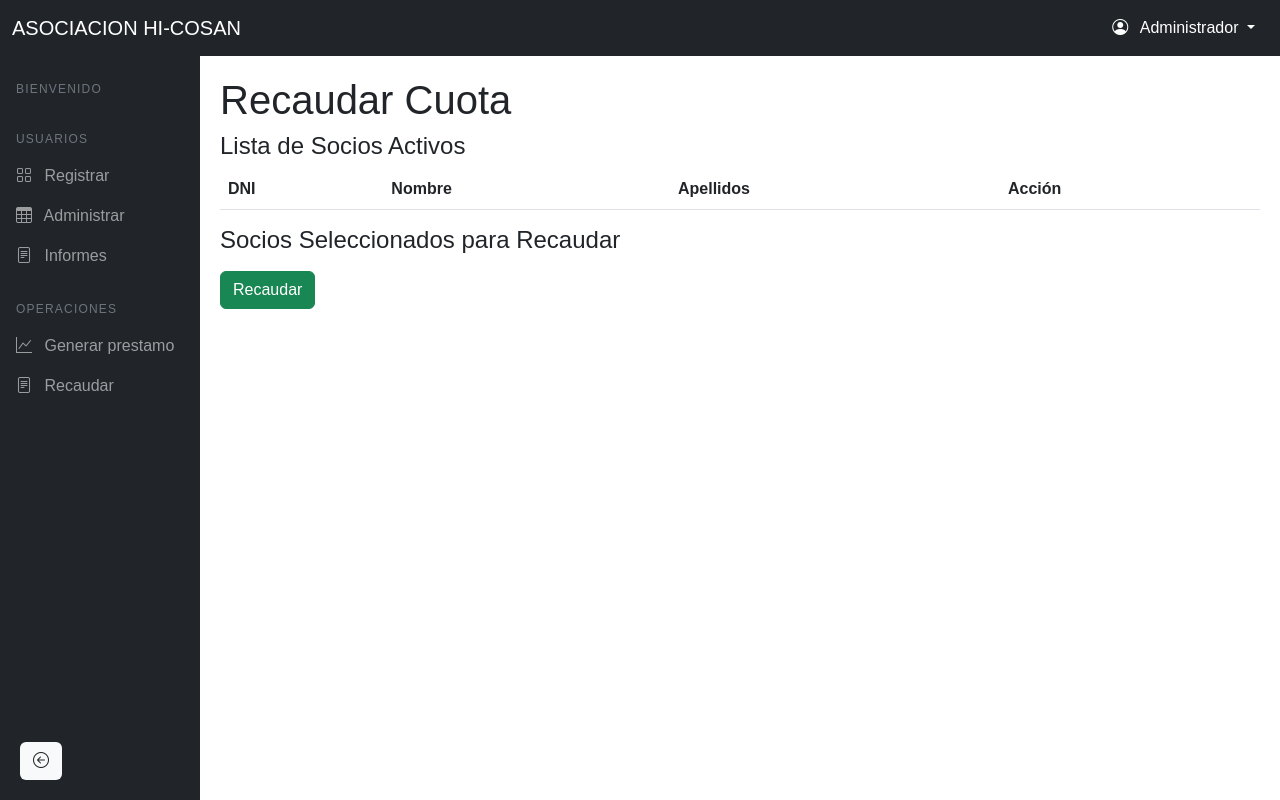
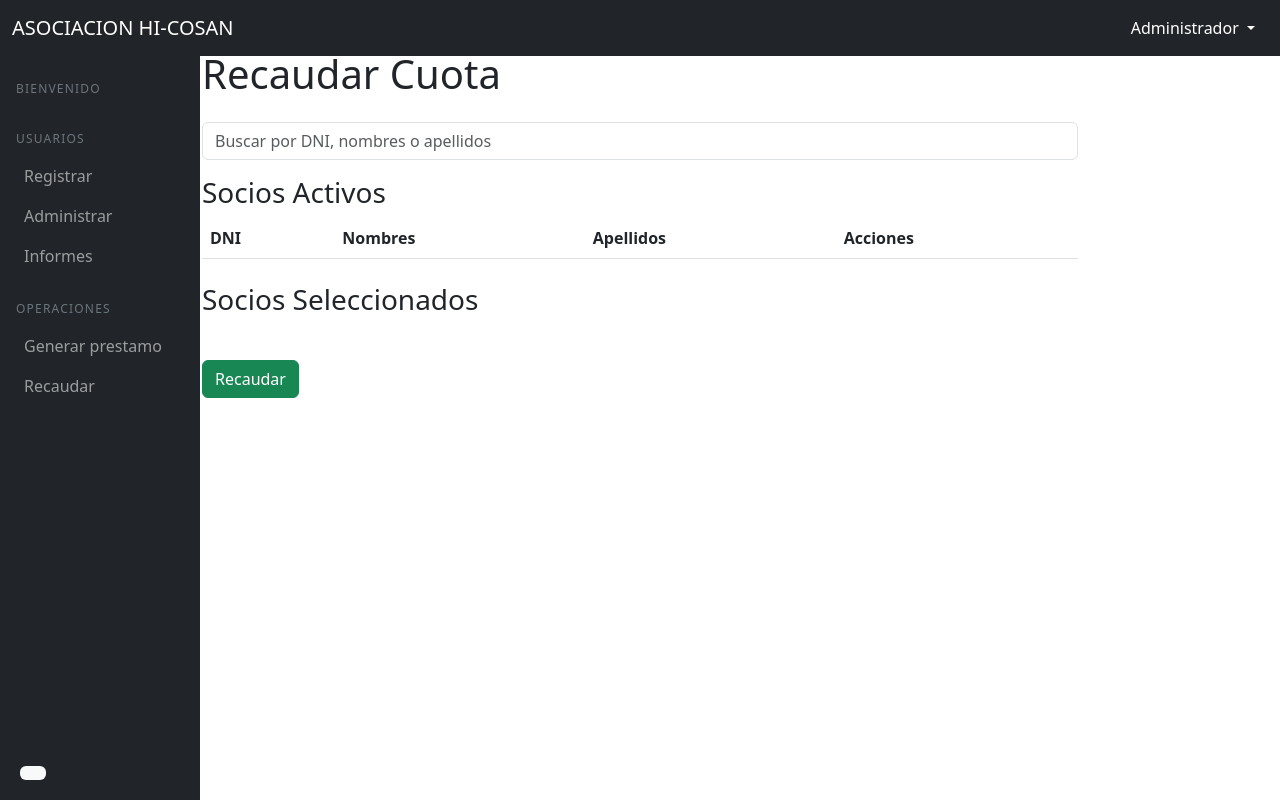
Before and after one commit to DvJeremy/WEB_ASOCIACION_PPP, a PHP site: page /recaudar.php in a window 1280 px wide. Run offline with PHP 8.4, Linux system fonts and the light colour scheme; data that the repository does not hold is empty.

Commit message:
fase beta recaudar

```diff
--- a/ADMINISTRADOR/recaudar.php
+++ b/ADMINISTRADOR/recaudar.php
@@ -5,7 +5,6 @@
     <meta name="viewport" content="width=device-width, initial-scale=1.0">
     <title>Recaudar Cuota</title>
     <link href="https://cdn.jsdelivr.net/npm/bootstrap@5.3.0/dist/css/bootstrap.min.css" rel="stylesheet">
-    <link rel="stylesheet" href="https://cdn.jsdelivr.net/npm/bootstrap-icons@1.10.5/font/bootstrap-icons.css">
     <link rel="stylesheet" href="../CSS/recaudar.css">
     <link rel="stylesheet" href="../CSS/componentes_compartidos.css">
 </head>
@@ -14,101 +13,58 @@
     <?php include '../COMPONENTES_COMPARTIDOS/navbar_admin.php'; ?>
     <?php include '../COMPONENTES_COMPARTIDOS/sidebar_admin.php'; ?>
 
+    <div class="container">
+        <h1 class="my-4">Recaudar Cuota</h1>
+
+        <!-- Filtro para la tabla -->
+        <div class="mb-3">
+            <input type="text" id="filtro-socios" class="form-control" placeholder="Buscar por DNI, nombres o apellidos">
+        </div>
+
+        <!-- Tabla de Socios -->
+        <h3>Socios Activos</h3>
+        <table class="table" id="tabla-socios">
+            <thead>
+                <tr>
+                    <th>DNI</th>
+                    <th>Nombres</th>
+                    <th>Apellidos</th>
+                    <th>Acciones</th>
+                </tr>
+            </thead>
+            <tbody>
+                <!-- Los socios se cargarán aquí con JavaScript -->
+            </tbody>
+        </table>
+
+        <!-- Lista de Socios Seleccionados -->
+        <h3 class="mt-4">Socios Seleccionados</h3>
+        <ul class="list-group" id="lista-socios">
+            <!-- Los socios seleccionados aparecerán aquí -->
+        </ul>
+
+        <button id="btn-recaudar" class="btn btn-success mt-4">Recaudar</button>
+    </div>
+
+    <!-- Ventana emergente para seleccionar el monto -->
+    <div class="modal fade" id="montoModal" tabindex="-1" aria-labelledby="montoModalLabel" aria-hidden="true">
+        <div class="modal-dialog">
+            <div class="modal-content">
+                <div class="modal-header">
+                    <h5 class="modal-title" id="montoModalLabel">Seleccionar Monto de Cuota</h5>
+                    <button type="button" class="btn-close" data-bs-dismiss="modal" aria-label="Close"></button>
+                </div>
+                <div class="modal-body">
+                    <p>Seleccione el monto de la cuota que se le cobrará al socio:</p>
+                    <button class="btn btn-primary" id="monto-20">S/ 20</button>
+                    <button class="btn btn-primary" id="monto-40">S/ 40</button>
+                </div>
+            </div>
+        </div>
+    </div>
+
     <script src="https://cdn.jsdelivr.net/npm/bootstrap@5.3.0/dist/js/bootstrap.bundle.min.js"></script>
     <script src="../JS/recaudar.js"></script>
 
-    <!-- Contenido Principal -->
-    <div class="main-content" id="mainContent">
-        <h1>Recaudar Cuota</h1>
-        <!-- Tabla de Socios -->
-        <h4>Lista de Socios Activos</h4>
-        <div class="table-container">
-            <table class="table">
-                <thead>
-                    <tr>
-                        <th>DNI</th>
-                        <th>Nombre</th>
-                        <th>Apellidos</th>
-                        <th>Acción</th>
-                    </tr>
-                </thead>
-                <tbody id="tabla-socios">
-                    <!-- Aquí se agregarán los socios dinámicamente -->
-                </tbody>
-            </table>
-        </div>
-
-        <!-- Lista de Socios Seleccionados -->
-        <h4>Socios Seleccionados para Recaudar</h4>
-        <div class="selected-socios-list">
-            <!-- Aquí se agregarán los socios seleccionados -->
-        </div>
-
-        <!-- Botón para Recaudar -->
-        <div class="mt-3">
-            <button class="btn btn-success" id="btn-recaudar">Recaudar</button>
-        </div>
-    </div>
-
 </body>
 </html>
-
-<script>
-    // Usar AJAX para obtener los socios activos desde el backend
-    document.addEventListener("DOMContentLoaded", function() {
-        fetch('../BACKEND/recaudar_backend.php')
-            .then(response => response.json())
-            .then(data => {
-                let sociosTable = document.getElementById("tabla-socios");
-
-                // Recorrer los datos y agregar filas a la tabla
-                data.forEach(socio => {
-                    let row = document.createElement("tr");
-                    row.innerHTML = `
-                        <td>${socio.dni_socio}</td>
-                        <td>${socio.nombre_socio}</td>
-                        <td>${socio.apellidos_socio}</td>
-                        <td>
-                            <button class="btn btn-primary agregar-socio" data-dni="${socio.dni_socio}" data-nombre="${socio.nombre_socio}" data-apellidos="${socio.apellidos_socio}">
-                                Agregar
-                            </button>
-                        </td>
-                    `;
-                    sociosTable.appendChild(row);
-                });
-            })
-            .catch(error => console.error("Error al cargar los socios:", error));
-    });
-
-    // Función para agregar socio a la lista de seleccionados
-    document.addEventListener("click", function(event) {
-        if (event.target && event.target.classList.contains("agregar-socio")) {
-            let dni = event.target.getAttribute("data-dni");
-            let nombre = event.target.getAttribute("data-nombre");
-            let apellidos = event.target.getAttribute("data-apellidos");
-
-            // Mostrar ventana emergente para elegir monto
-            let monto = prompt("¿Cuánto se le cobrará al socio? (20 o 40)");
-
-            if (monto == "20" || monto == "40") {
-                // Crear un nuevo elemento de lista con los datos del socio y el monto
-                let selectedList = document.querySelector(".selected-socios-list");
-                let item = document.createElement("div");
-                item.classList.add("selected-socio");
-                item.innerHTML = `
-                    <span>${dni} - ${nombre} ${apellidos} - Monto: ${monto}</span>
-                    <button class="btn btn-danger btn-sm eliminar-socio">Eliminar</button>
-                `;
-                selectedList.appendChild(item);
-            } else {
-                alert("Por favor ingrese un monto válido (20 o 40).");
-            }
-        }
-
-        // Eliminar socio de la lista seleccionada
-        if (event.target && event.target.classList.contains("eliminar-socio")) {
-            let item = event.target.closest(".selected-socio");
-            item.remove();
-        }
-    });
-</script>
--- a/ADMINISTRADOR/recaudar_backend.php
+++ b/ADMINISTRADOR/recaudar_backend.php
@@ -2,14 +2,15 @@
 // Conexión a la base de datos
 include '../BACKEND/CONEXION/conexion.php';
 
-// Consulta para obtener socios activos
+// Consulta para obtener los socios activos
 $query = "
-    SELECT s.dni_socio, s.nombre_socio, s.apellidos_socio
+    SELECT s.dni_socio, s.nombres, s.apellidos
     FROM socios s
-    INNER JOIN usuarios u ON s.id_usuario = u.id_usuario
+    INNER JOIN usuarios u ON s.dni_socio = u.dni_socio
     WHERE u.estado_usuario = 'Activo'
 ";
 
+// Ejecutar la consulta
 $result = $conexion->query($query);
 
 // Verificar si hay resultados
@@ -18,6 +19,10 @@ if ($result->num_rows > 0) {
     while ($row = $result->fetch_assoc()) {
         $socios[] = $row;
     }
+} else {
+    // Si no hay resultados, devolver un mensaje de error
+    echo json_encode(["error" => "No hay socios activos."]);
+    exit;
 }
 
 // Devolver los datos en formato JSON
--- a/COMPONENTES_COMPARTIDOS/sidebar_admin.php
+++ b/COMPONENTES_COMPARTIDOS/sidebar_admin.php
@@ -46,7 +46,7 @@
                 </a>
             </li>
             <li class="nav-item">
-                <a class="nav-link" href="../ADMINISTRADOR/informes_admin.php" data-bs-toggle="tooltip" data-bs-placement="right" title="Recaudar">
+                <a class="nav-link" href="../ADMINISTRADOR/recaudar.php" data-bs-toggle="tooltip" data-bs-placement="right" title="Recaudar">
                     <i class="bi bi-file-text me-2"></i>
                     <span>Recaudar</span>
                 </a>
--- a/CSS/recaudar.css
+++ b/CSS/recaudar.css
@@ -1,27 +1,31 @@
-body {
-    font-family: Arial, sans-serif;
+/* Estilos generales para la sección de recaudar cuota */
+.container {
+    max-width: 900px;
+    margin-top: 50px;
 }
 
-.main-content {
-    padding: 20px;
+#tabla-socios {
+    width: 100%;
 }
 
-#sociosTable {
-    margin-bottom: 20px;
+#lista-socios {
+    margin-top: 20px;
 }
 
-#selectedSociosList {
-    list-style-type: none;
-    padding-left: 0;
+.list-group-item {
+    font-size: 16px;
+    margin-bottom: 10px;
 }
 
-#selectedSociosList li {
-    background-color: #f9f9f9;
-    margin: 5px 0;
-    padding: 10px;
-    border-radius: 5px;
+.list-group-item .eliminar-socio {
+    margin-left: 15px;
 }
 
-#selectedSociosList li button {
-    margin-left: 10px;
+/* Estilo de la ventana modal */
+.modal-body {
+    text-align: center;
 }
+
+.modal-body button {
+    margin: 5px;
+}
```
Also changed, not shown: JS/recaudar.js (+118 -75 lines).
